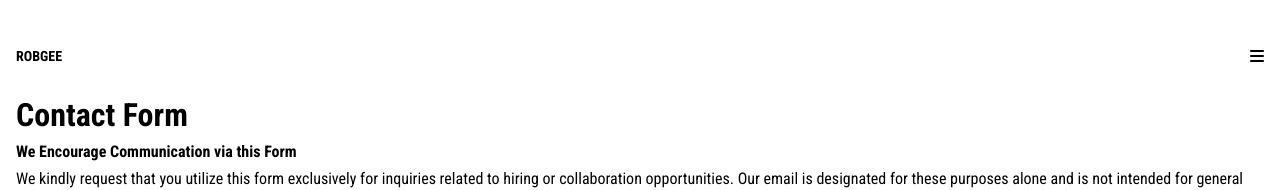
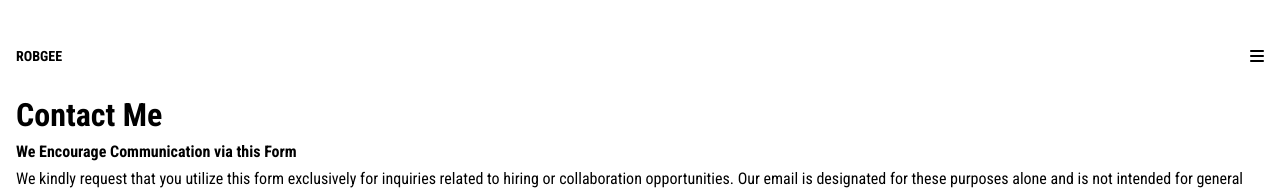
Before and after one commit to robertgouveia/personal-website, a React (Create React App) app: page /contact in a window 1280 px wide. Shown: the top 190 px of the page. Built offline with nearby package versions, Linux system fonts and the light colour scheme; no server answers.

Commit message:
Simple Content update and demo testing api key

```diff
--- a/src/features/repos/fetchRepos.js
+++ b/src/features/repos/fetchRepos.js
@@ -1,5 +1,5 @@
 export default async function fetchRepos () {
-    const token = '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';
+    const token = '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';
 
     try {
         const response = await fetch('https://api.github.com/users/robertgouveia/repos', {
--- a/src/pages/contact.js
+++ b/src/pages/contact.js
@@ -8,7 +8,7 @@ const ContactPage = () => {
         <div className='page'>
             <Navbar/>
             <div className='contact-hero'>
-                <h1>Contact Form</h1>
+                <h1>Contact Me</h1>
                 <h4>We Encourage Communication via this Form</h4>
                 <p>We kindly request that you utilize this form exclusively for inquiries related to hiring or
                     collaboration opportunities. Our email is designated for these purposes alone and is not intended
```
